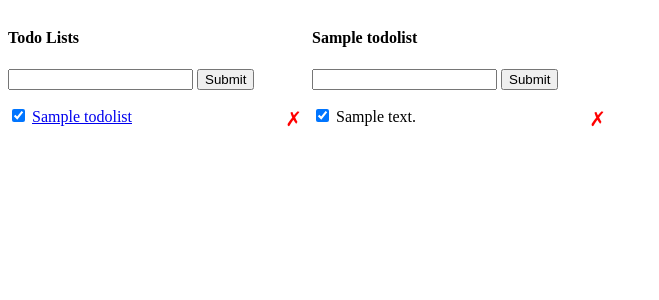
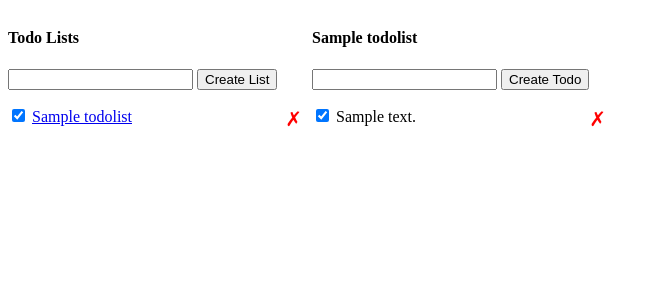
Before and after one commit to wenxingliu/todo_app, a Flask app: page /list/1 in a window 1280 px wide. Shown: the top 300 px of the page, without its empty margins (0-659 px from the left). Run offline with Flask 2, Linux system fonts and the light colour scheme; tables that the repository leaves empty hold one stand-in row (values such as "Sample post").

Commit message:
submit button name

```diff
--- a/templates/index.html
+++ b/templates/index.html
@@ -37,7 +37,7 @@
 
         <form id="create-list-form">
           <input type="text" id="list-name" name="list-name" />
-          <input type="submit" name="create list" />
+          <button type="submit">Create List</button>
         </form>
 
         <div id="list-error" class="hidden">Something went wrong!</div>
@@ -59,7 +59,7 @@
 
           <form id="create-todo-form">
             <input type="text" id="description" name="description" />
-            <input type="submit" name="create todo" />
+            <button type="submit">Create Todo</button>
           </form>
 
         <div id="error" class="hidden">Something went wrong!</div>
```
